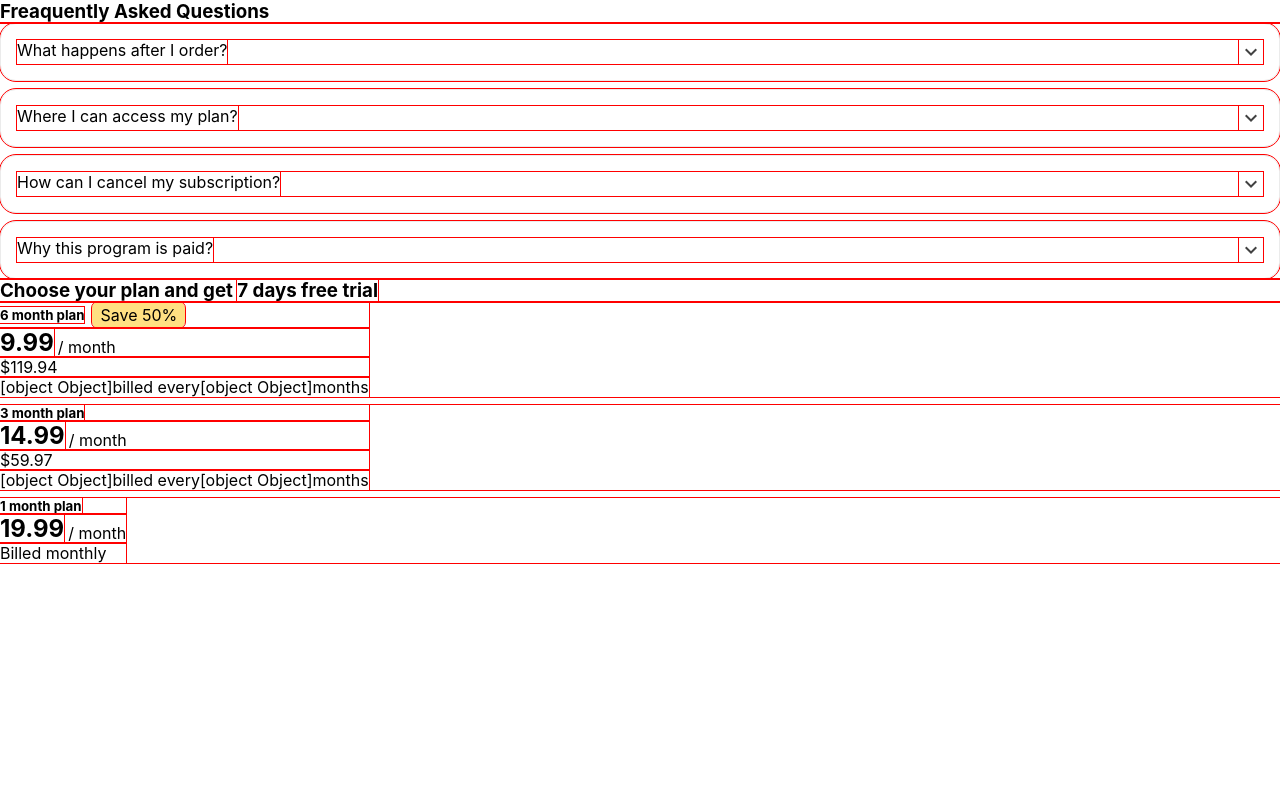
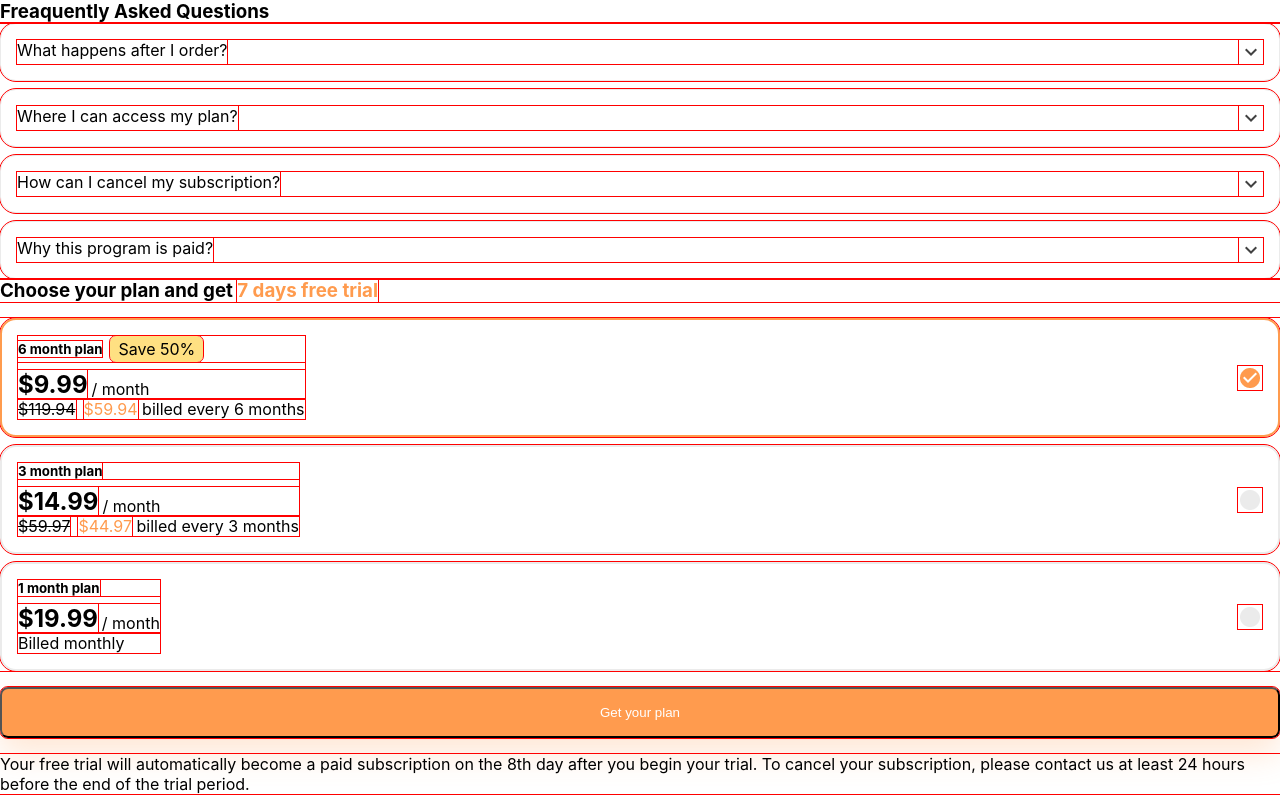
Before and after one commit to JonasStempickij/positive-yoga-kilo-academy, a React (Create React App) app: page / in a window 1280 px wide. Shown: the top 800 px of the page. Built offline with nearby package versions, Linux system fonts and the light colour scheme.

Commit message:
YogaPlan done

```diff
--- a/src/assets/data/planList.js
+++ b/src/assets/data/planList.js
@@ -1,17 +1,20 @@
 const planList = [
   {
     duration: 6,
-    price: 9.99,
-    discount: 50,
+    price: '$9.99',
+    discount: 'Save 50%',
+    oldPrice: '$119.94',
+    periodPrice: '$59.94',
   },
   {
     duration: 3,
-    price: 14.99,
+    price: '$14.99',
+    oldPrice: '$59.97',
+    periodPrice: '$44.97',
   },
-  ,
   {
     duration: 1,
-    price: 19.99,
+    price: '$19.99',
   },
 ];
 export default planList;
--- a/src/assets/wrappers/YogaPlan.js
+++ b/src/assets/wrappers/YogaPlan.js
@@ -1,6 +1,14 @@
 import styled from 'styled-components';
 
-const Wrapper = styled.section`
+const Wrapper = styled.article`
+  display: flex;
+  flex-direction: column;
+  row-gap: 40px;
+  section {
+    display: flex;
+    flex-direction: column;
+    row-gap: 16px;
+  }
   .plan-option-list {
     display: flex;
     flex-direction: column;
@@ -10,12 +18,20 @@ const Wrapper = styled.section`
     display: flex;
     flex-direction: row;
     justify-content: space-between;
+    align-items: center;
+    padding: 16px;
+    border: 2px solid rgba(0, 0, 0, 0.08);
+    border-radius: 16px;
+  }
+  .active {
+    border: 2px solid #ff9b4e;
   }
   .plan-content {
     display: flex;
     flex-direction: column;
+    row-gap: 8px;
   }
-  .plan-duration {
+  .plan-title {
     display: flex;
     flex-direction: row;
     align-items: center;
@@ -32,6 +48,28 @@ const Wrapper = styled.section`
     column-gap: 4px;
     align-items: flex-end;
   }
+  .plan-price {
+    display: flex;
+    flex-direction: row;
+  }
+  .plan-old-price {
+    text-decoration: line-through;
+    margin-right: 8px;
+  }
+  .highlight {
+    color: #ff9b4e;
+  }
+  .feature-list {
+    display: flex;
+    flex-direction: column;
+    row-gap: 10px;
+  }
+  .feature-row {
+    display: flex;
+    flex-direction: row;
+    column-gap: 16px;
+    align-items: flex-start;
+  }
 `;
 
 export default Wrapper;
--- /dev/null
+++ b/src/components/FeatureItem.js
@@ -0,0 +1,16 @@
+import React from 'react';
+
+const FeatureItem = ({ feature }) => {
+  const { icon, featureName, featureDescription } = feature;
+  return (
+    <div className='feature-row'>
+      <img src={icon} alt='icon' />
+      <div className='feature-content'>
+        <h5>{featureName}</h5>
+        <p className='subtitle'>{featureDescription}</p>
+      </div>
+    </div>
+  );
+};
+
+export default FeatureItem;
--- a/src/components/PlanOption.js
+++ b/src/components/PlanOption.js
@@ -1,30 +1,41 @@
 import React from 'react';
+import circle from '../assets/icon/circle.png';
+import checkCircle from '../assets/icon/mdi_check_circle.png';
 
-const PlanOption = ({ duration, price, discount }) => {
+const PlanOption = ({ plan, active, handleActive, index }) => {
+  const { discount, duration, price, oldPrice, periodPrice } = plan;
+
   return (
-    <div className='plan-option'>
+    <div
+      className={active ? 'plan-option active' : 'plan-option'}
+      onClick={() => handleActive(index)}
+    >
       <div className='plan-content'>
-        <div className='plan-duration'>
+        <div className='plan-title'>
           <h5>{duration} month plan</h5>
-          {discount ? <span className='discount'>Save {discount}%</span> : ''}
+          {discount ? <span className='discount'>{discount}</span> : ''}
         </div>
-        <div className='plan-monthly'>
-          <h2>{price}</h2> / month
-        </div>
-        <div className='plan-price'>
-          <p className='plan-old-price'>
-            {duration === 1 ? '' : '$' + duration * 19.99}
-          </p>
-          <p>
+        <div>
+          <div className='plan-monthly'>
+            <h2>{price}</h2> / month
+          </div>
+          <div className='plan-price'>
+            {duration === 1 ? '' : <p className='plan-old-price'>{oldPrice}</p>}
+            {duration === 1 ? (
+              ''
+            ) : (
+              <span className='highlight'>{periodPrice}</span>
+            )}
             {duration === 1
               ? 'Billed monthly'
-              : <span className='highlight'>{duration * price}</span> +
-                'billed every' +
-                { duration } +
-                'months'}
-          </p>
+              : `\u00A0billed every ${duration} months`}
+          </div>
         </div>
       </div>
+      <img
+        src={active ? checkCircle : circle}
+        alt={active ? 'checked circle' : 'circle'}
+      />
     </div>
   );
 };
--- a/src/index.css
+++ b/src/index.css
@@ -17,3 +17,18 @@ code {
   font-family: source-code-pro, Menlo, Monaco, Consolas, 'Courier New',
     monospace;
 }
+
+img {
+  display: block;
+}
+
+
+.btn {
+  display: block;
+  color: white;
+  background-color: #ff9b4e;
+  border-radius: 8px;
+  box-shadow: 0px 16px 32px rgba(255, 155, 78, 0.24);
+  padding: 16px;
+
+}
--- a/src/pages/YogaPlan.js
+++ b/src/pages/YogaPlan.js
@@ -1,26 +1,62 @@
 import React from 'react';
 import planList from '../assets/data/planList';
+import featureList from '../assets/data/featureList';
+import payment from '../assets/images/payment.png';
 import Wrapper from '../assets/wrappers/YogaPlan';
 import PlanOption from '../components/PlanOption';
+import FeatureItem from '../components/FeatureItem';
+import { useState } from 'react';
 
 const YogaPlan = () => {
+  const [active, setActive] = useState([true, false, false]);
+
+  const handleActive = (index) => {
+    let activeList = [false, false, false];
+    activeList[index] = true;
+    setActive(activeList);
+  };
+
   return (
     <Wrapper>
+      <section>
         <h3>
-        Choose your plan and get <span>7 days free trial</span>
+          Choose your plan and get{' '}
+          <span className='highlight'>7 days free trial</span>
         </h3>
         <div className='plan-option-list'>
           {planList.map((plan, index) => {
             return (
               <PlanOption
                 key={index}
-              price={plan.price}
-              duration={plan.duration}
-              discount={plan.discount}
+                plan={plan}
+                handleActive={handleActive}
+                index={index}
+                active={active[index]}
               />
             );
           })}
         </div>
+        <button className='btn'>Get your plan</button>
+        <p className='caption-mobile'>
+          Your free trial will automatically become a paid subscription on the
+          8th day after you begin your trial. To cancel your subscription,
+          please contact us at least 24 hours before the end of the trial
+          period.
+        </p>
+        <p className='caption-mobile'>
+          By choosing a payment method you agree to the <a>T&Cs</a> and{' '}
+          <a>Privacy Policy</a>
+        </p>
+        <img src={payment} alt='guaranteed safe checkout' />
+      </section>
+      <section>
+        <h3>What's in my program?</h3>
+        <div className='feature-list'>
+          {featureList.map((feature, index) => {
+            return <FeatureItem feature={feature} key={index} />;
+          })}
+        </div>
+      </section>
     </Wrapper>
   );
 };
```
Also changed, not shown: src/assets/icon/circle.png (added), src/assets/icon/mdi_check_circle.png (added). Lines whose indentation alone changed are shown as unchanged.
